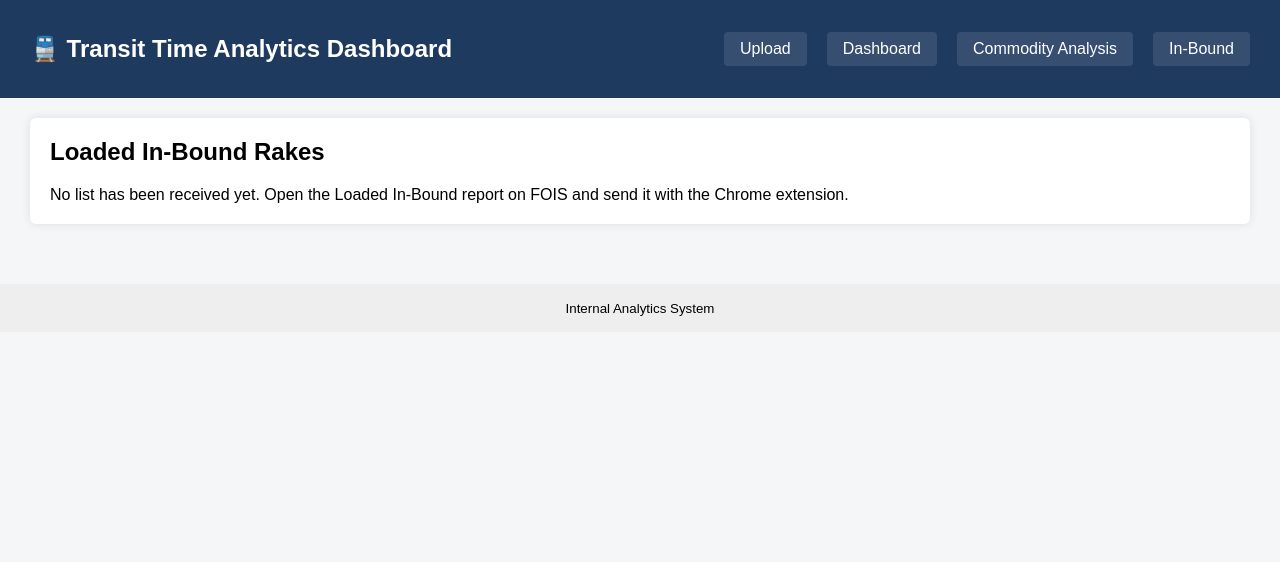
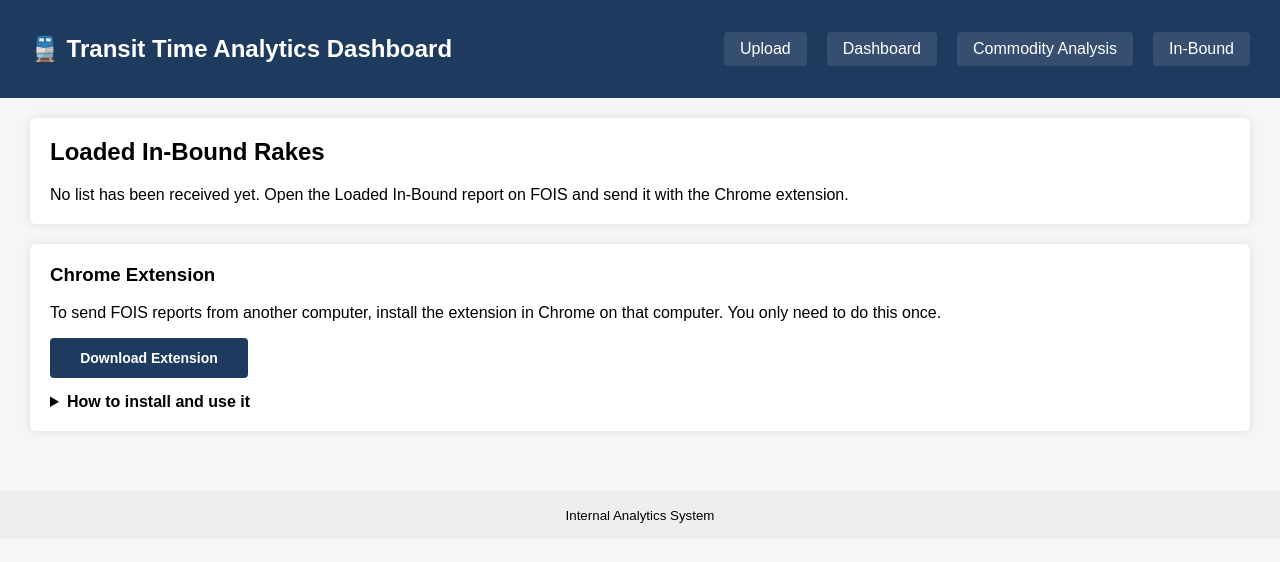
Before and after one commit to sanjay493/rakes_received, a Flask app: page /inbound in a window 1280 px wide. Shown: the top 562 px of the page. Run offline with Flask 3, Linux system fonts and the light colour scheme.

Commit message:
Add Chrome extension download to the In-Bound page

```diff
--- a/app.py
+++ b/app.py
@@ -1,7 +1,7 @@
 from flask import Flask, Response, render_template, request, redirect, send_file, jsonify
 import pandas as pd
 import plotly.graph_objs as go
-import hmac, math, os, io, re, shutil
+import hmac, math, os, io, re, shutil, zipfile
 from datetime import datetime, timedelta, timezone
 
 from sqlalchemy import create_engine, func, text, Column, Integer, String, Float, DateTime, UniqueConstraint
@@ -732,6 +732,22 @@ def inbound_excel():
 @app.route("/inbound/report.pdf")
 def inbound_pdf():
     return inbound_download(build_pdf, ".pdf", "application/pdf")
+
+@app.route("/inbound/extension.zip")
+def inbound_extension():
+    """Send the Chrome extension, with manifest.json at the top level so Load unpacked accepts it."""
+    folder = os.path.join(BASE_DIR, "chrome_extension")
+    buffer = io.BytesIO()
+    with zipfile.ZipFile(buffer, "w", zipfile.ZIP_DEFLATED) as archive:
+        for name in sorted(os.listdir(folder)):
+            archive.write(os.path.join(folder, name), name)
+    buffer.seek(0)
+    return send_file(
+        buffer,
+        mimetype="application/zip",
+        as_attachment=True,
+        download_name="rakes_received_extension.zip",
+    )
 
 @app.route("/upload", methods=["GET", "POST"])
 def upload():
--- a/templates/inbound.html
+++ b/templates/inbound.html
@@ -33,6 +33,24 @@
         No list has been received yet. Open the Loaded In-Bound report on FOIS and send it with the Chrome extension.
     </p>
     {% endif %}
+</div>
+
+<div class="card">
+    <h3 style="margin-top: 0;">Chrome Extension</h3>
+    <p>To send FOIS reports from another computer, install the extension in Chrome on that computer. You only need to do this once.</p>
+    <a class="btn-primary" style="display: inline-block; text-decoration: none; text-align: center;" href="{{ url_for('inbound_extension') }}">Download Extension</a>
+    <details style="margin-top: 15px;">
+        <summary style="cursor: pointer; font-weight: bold;">How to install and use it</summary>
+        <ol style="margin-bottom: 0;">
+            <li>Unzip the downloaded file into a folder you'll keep. Chrome keeps loading the extension from that folder, so don't delete it.</li>
+            <li>In Chrome, open <code>chrome://extensions</code> (type it into the address bar) and turn on <strong>Developer mode</strong>.</li>
+            <li>Click <strong>Load unpacked</strong> and choose the unzipped folder.</li>
+            <li>Click the puzzle-piece icon in the toolbar and pin <strong>Rakes Received Exporter</strong>.</li>
+            <li>Log in to FOIS, open the report and select <strong>Show All</strong>.</li>
+            <li>Click the extension icon, enter the API token (it's remembered after the first send) and click <strong>Send to dashboard</strong>. Ask your administrator for the token.</li>
+        </ol>
+        <p style="margin-bottom: 0;">To update the extension, unzip a new download over the same folder, then click the reload icon on its card in <code>chrome://extensions</code>.</p>
+    </details>
 </div>
 
 {% if rakes %}
```
Also changed, not shown: README.md, 1 other file.
